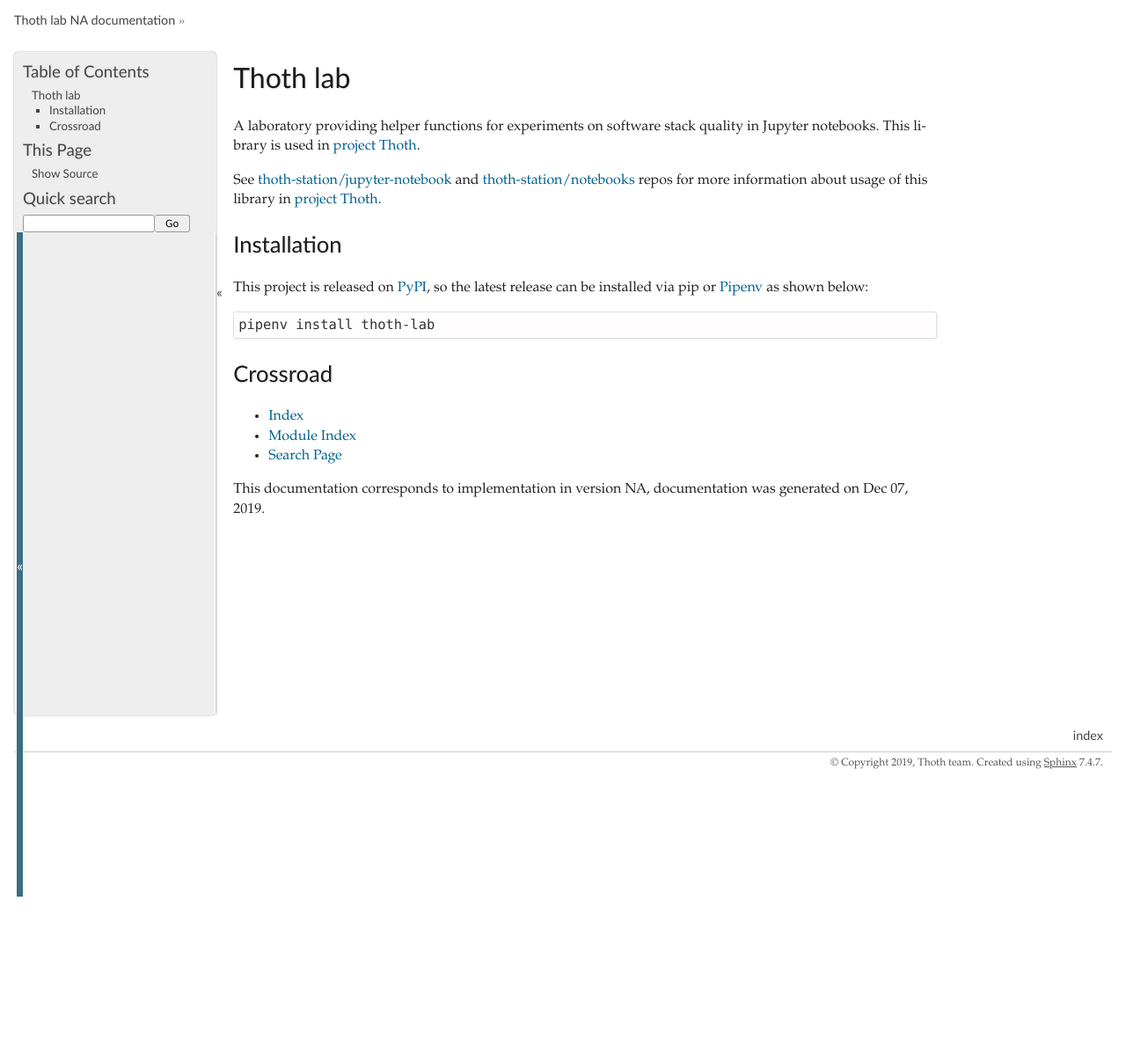
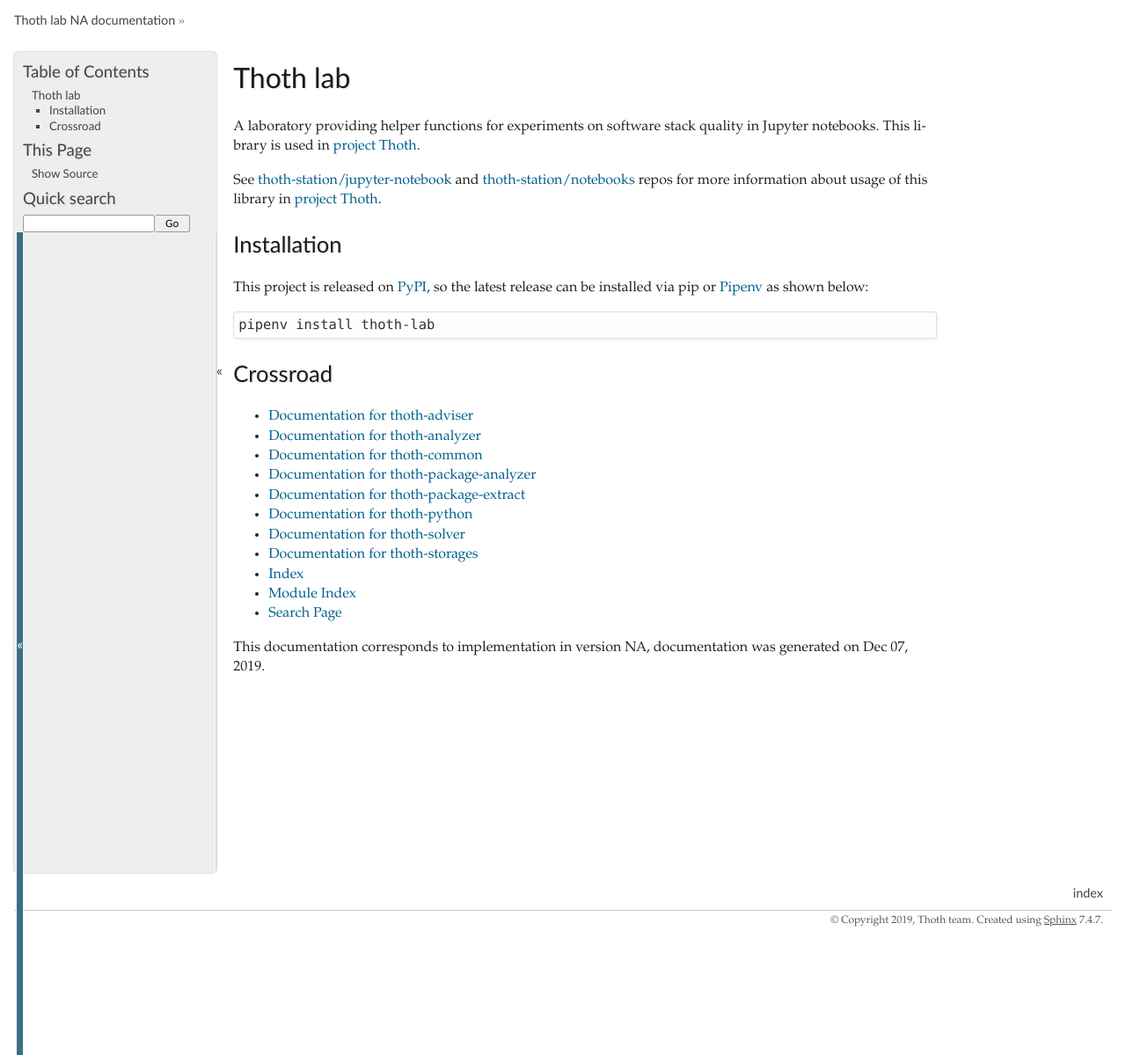
Before and after one commit to thoth-station/lab, a Sphinx documentation site: the page built from docs/source/index.rst, in a window 1280 px wide. Shown: the whole page at 88% size. Built offline with Sphinx 7.4.7, drawn with Linux system fonts in a browser that asks for light colours; pages that are not in the unit, such as notebooks, are missing from menus; before the commit the page ends 1019 px from its top, so only the background shows below that.

Commit message:
Point documentation to other libraries

```diff
--- a/docs/source/index.rst
+++ b/docs/source/index.rst
@@ -3,6 +3,14 @@
 Crossroad
 =========
 
+* `Documentation for thoth-adviser <../adviser>`_
+* `Documentation for thoth-analyzer <../analyzer>`_
+* `Documentation for thoth-common <../common>`_
+* `Documentation for thoth-package-analyzer <../package-analyzer>`_
+* `Documentation for thoth-package-extract <../package-extract>`_
+* `Documentation for thoth-python <../python>`_
+* `Documentation for thoth-solver <../solver>`_
+* `Documentation for thoth-storages <../storages>`_
 * :ref:`genindex`
 * :ref:`modindex`
 * :ref:`search`
```
